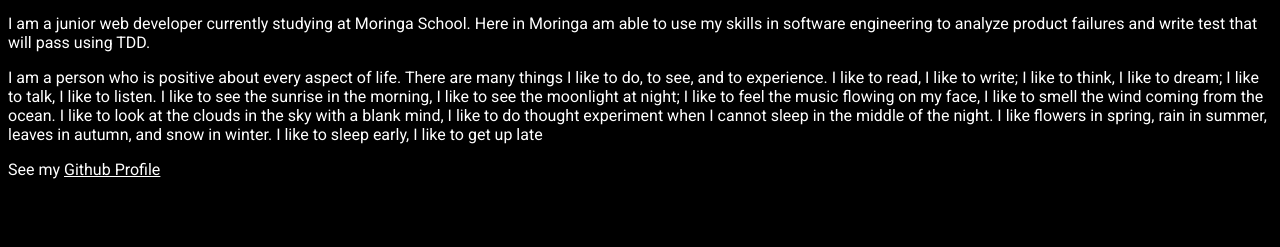
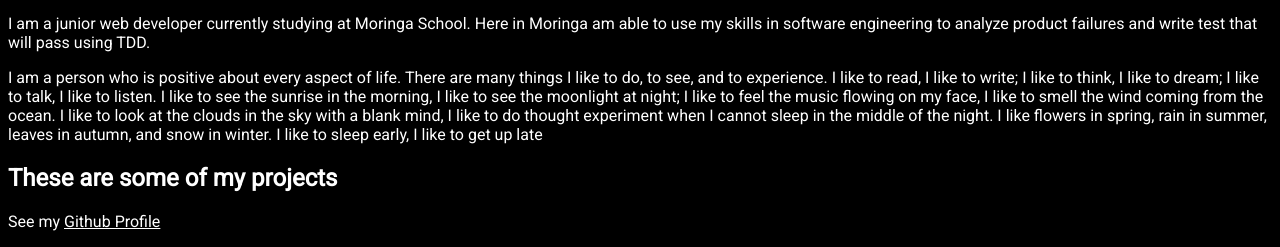
Before and after one commit to Bonveeee/Portfolio_Bonveee, a plain HTML site: page index.html in a window 1280 px wide. Shown: the part 610-857 px from the top of the page. Before the commit the page ends 805 px from the top, so only its background shows below. Drawn offline with Linux system fonts and the light colour scheme.

Commit message:
project section initiated

```diff
--- a/index.html
+++ b/index.html
@@ -33,6 +33,7 @@
             <h2>Passion led me here!<h2>
             <h2><br><span id="name">UI/UX DESIGNER<br>FULL STACK DEVELOPER</span></h2>
         </div>
+
     </header>
 
 
@@ -57,6 +58,12 @@
             to get up late</p>
 
     </div>
+
+    <section class="Projects">
+        <div>
+            <h1>These are some of my projects</h1>
+        </div>
+    </section>
     <div class="my_work">
         <p>See my <a href="https://github.com/Bonveeee">Github Profile</a></p>
     </div>
```
